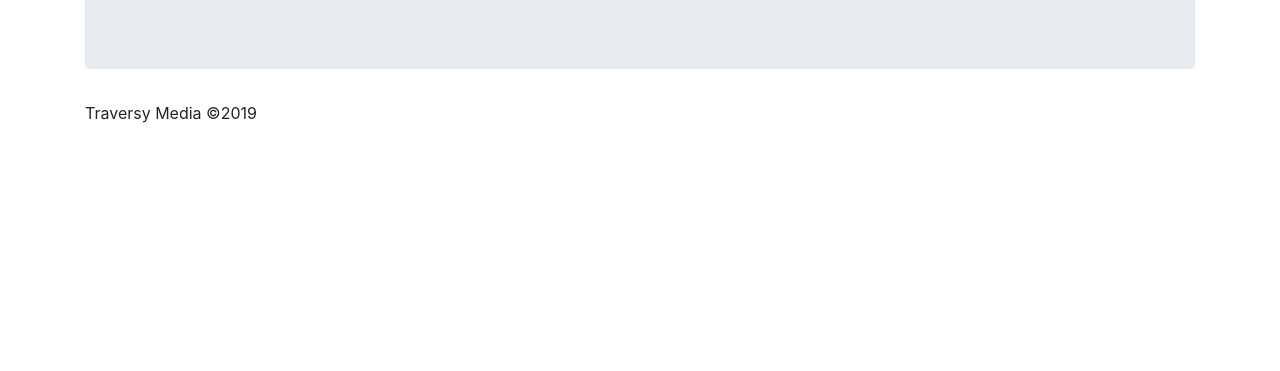
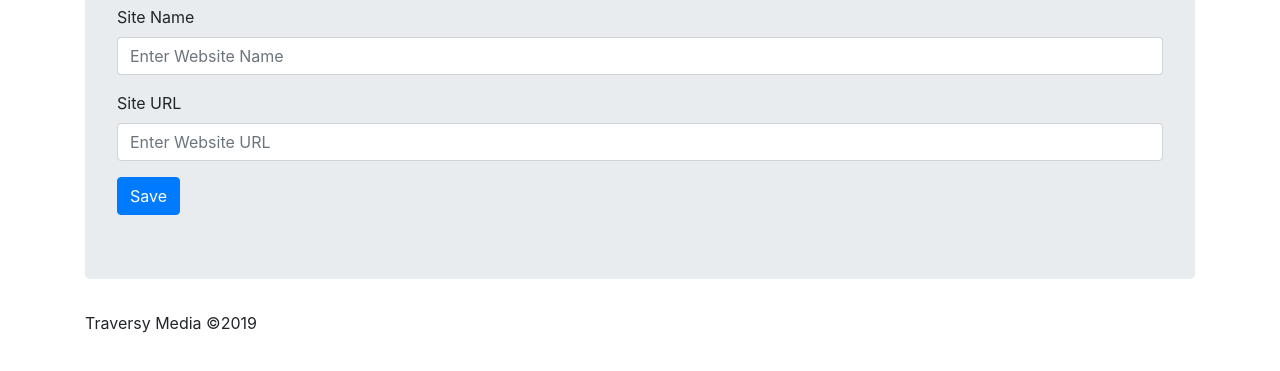
Before and after one commit to Stevennagle/Bookmarker, a plain HTML site: page index.html in a window 1280 px wide. Shown: the part 137-508 px from the top of the page. Drawn offline with nearby package versions, Linux system fonts and the light colour scheme.

Commit message:
updated form markup and cleaned up index.html

```diff
--- a/index.html
+++ b/index.html
@@ -18,22 +18,23 @@
         </nav>
         <h3 class="text-muted"></h3>
       </div>
-
       <div class="jumbotron">
         <h2>Bookmark Your Favorite Webpages </h2>
         <form id="myForm">
-
+          <div class="form-group">
+            <label>Site Name</label>
+            <input type="text" class="form-control" id="siteName"  placeholder="Enter Website Name">
+          </div>
+          <div class="form-group">
+            <label>Site URL</label>
+            <input type="text" class="form-control" id="siteUrl"  placeholder="Enter Website URL">
+          </div>
+          <button type="submit" class="btn btn-primary">Save</button>
         </form>
       </div>
     </div> <!-- /container -->
-
-  <footer class="container">
-    <p>Traversy Media &copy;2019</p>
-  </footer>
-
-      <script src="https://code.jquery.com/jquery-3.3.1.slim.min.js" integrity="sha384-q8i/X+965DzO0rT7abK41JStQIAqVgRVzpbzo5smXKp4YfRvH+8abtTE1Pi6jizo" crossorigin="anonymous"></script>
-      <script>
-        window.jQuery || document.write('<script src="/docs/4.3/assets/js/vendor/jquery-slim.min.js"><\/script>')</script><script src="/docs/4.3/dist/js/bootstrap.bundle.min.js" integrity="sha384-xrRywqdh3PHs8keKZN+8zzc5TX0GRTLCcmivcbNJWm2rs5C8PRhcEn3czEjhAO9o" crossorigin="anonymous">
-      </script>
-    </body>
+    <footer class="container">
+      <p>Traversy Media &copy;2019</p>
+    </footer>
+  </body>
 </html>
```
